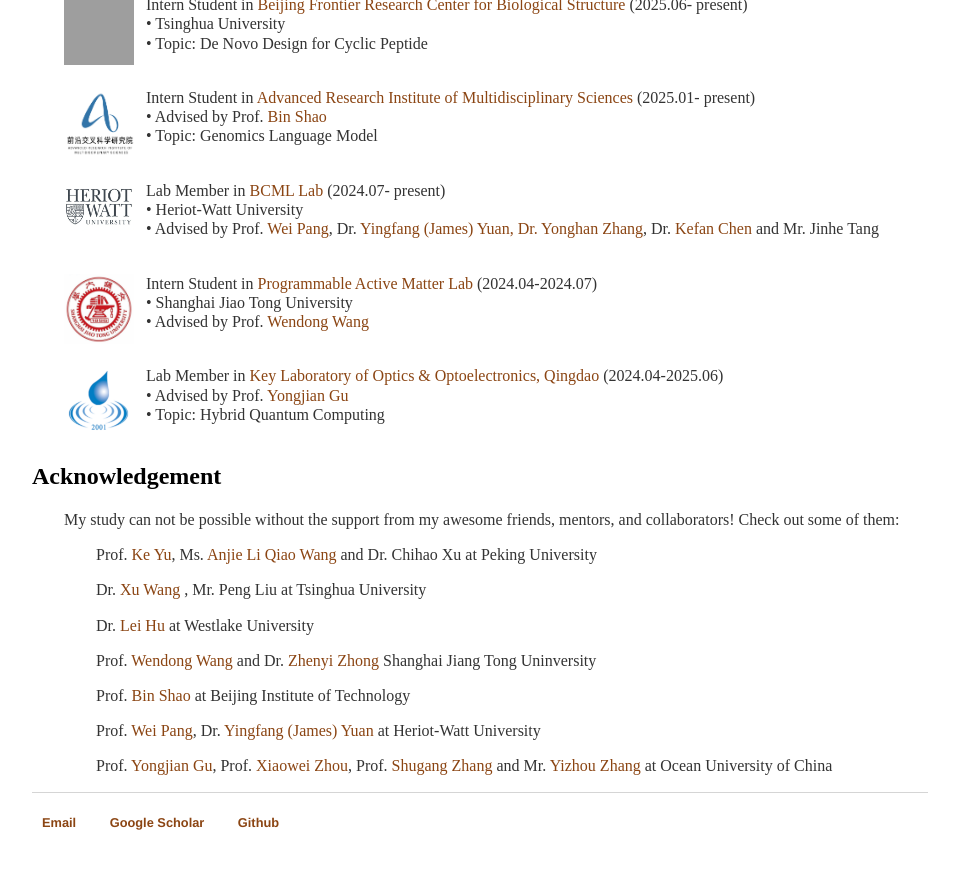
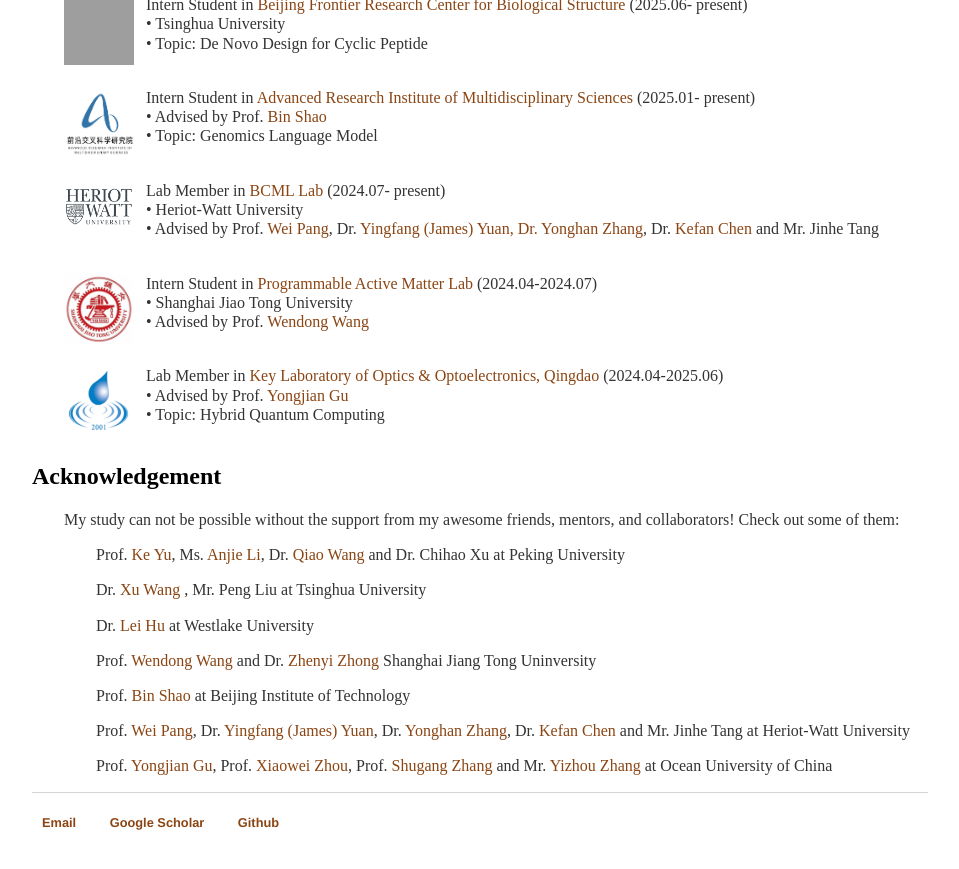
Before and after one commit to zhaorui-bi/zhaorui-bi.github.io, a Jekyll site: the page built from index.html, in a window 1280 px wide and 900 px high, scrolled down 1105 px. Shown: the top 869 px of the window, without its empty margins (160-1119 px from the left). Built offline with Jekyll 4.4.1, drawn with Linux system fonts in a browser that asks for light colours; grey boxes are pictures that could not be loaded.

Commit message:
Update index.html

```diff
--- a/index.html
+++ b/index.html
@@ -152,7 +152,7 @@ title: Zhaorui Jiang
 		<p style="text-indent: 2em;">
 			My study can not be possible without the support from my awesome friends, mentors, and collaborators! Check out some of them: </p>
 		<p style="margin-left: 4em;">
-			Prof.<a href="https://see.pkusz.edu.cn/info/1012/1454.htm"> Ke Yu</a>, Ms. <a href="https://scholar.google.com/citations?user=WsNZshQAAAAJ&hl=zh-CN">Anjie Li</a> <a href="https://github.com/qiaowang2001">Qiao Wang</a> and Dr. Chihao Xu at Peking University</p>
+			Prof.<a href="https://see.pkusz.edu.cn/info/1012/1454.htm"> Ke Yu</a>, Ms. <a href="https://scholar.google.com/citations?user=WsNZshQAAAAJ&hl=zh-CN">Anjie Li</a>, Dr. <a href="https://github.com/qiaowang2001">Qiao Wang</a> and Dr. Chihao Xu at Peking University</p>
 		<p style="margin-left: 4em;">
 			Dr.<a href="https://jlu-wangxu.github.io/index.html"> Xu Wang </a>, Mr. Peng Liu at Tsinghua University </p>
 		<p style="margin-left: 4em;">
@@ -162,7 +162,7 @@ title: Zhaorui Jiang
 		<p style="margin-left: 4em;">
 			Prof.<a href="https://arims.bit.edu.cn/xztd/jsml1/swx/2e9d1a3fd85b4bce9db6a4832e5a7ff3.htm"> Bin Shao</a> at Beijing Institute of Technology</p>
 		<p style="margin-left: 4em;">
-			Prof.<a href="https://pangwei.eu.org"> Wei Pang</a>, Dr.<a href="https://yuanjames.github.io"> Yingfang (James) Yuan</a> at Heriot-Watt University</p>
+			Prof.<a href="https://pangwei.eu.org"> Wei Pang</a>, Dr.<a href="https://yuanjames.github.io"> Yingfang (James) Yuan</a>, Dr. <a href="https://scholar.google.com/citations?user=kAMY-lYAAAAJ&hl=en">Yonghan Zhang</a>, Dr. <a href="https://cat-loves-donuts.github.io/">Kefan Chen</a> and Mr. Jinhe Tang at Heriot-Watt University</p>
 		<p style="margin-left: 4em;">
 			Prof.<a href="https://it.ouc.edu.cn/gyj"> Yongjian Gu</a>, Prof.<a href="https://it.ouc.edu.cn/zxw/list.htm"> Xiaowei Zhou</a>, Prof.<a href="https://it.ouc.edu.cn/zsg1/list.htm"> Shugang Zhang</a> and Mr. <a href="https://github.com/mengqi132">Yizhou Zhang</a> at Ocean University of China</p>
 <!-- 		<p style="margin-left: 4em;">
```
